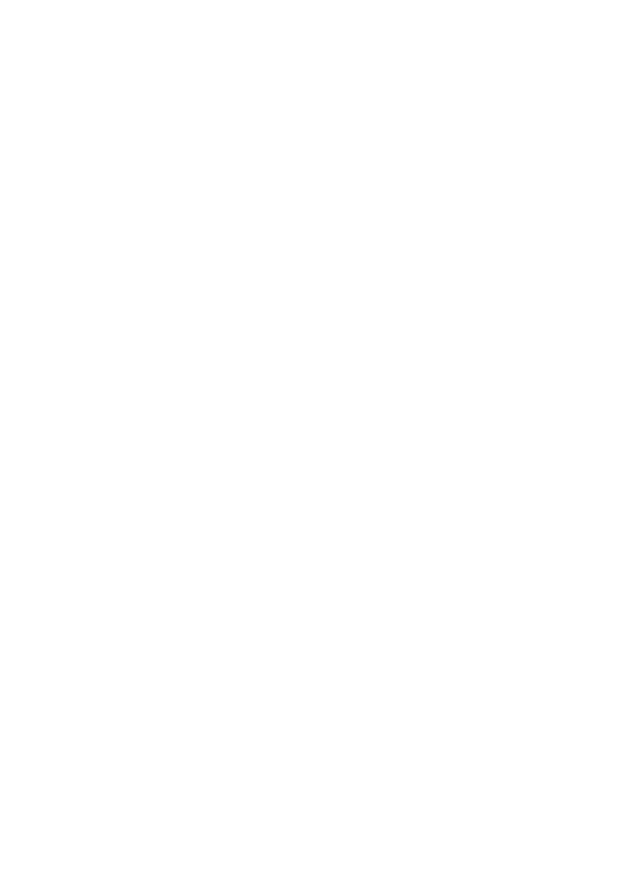
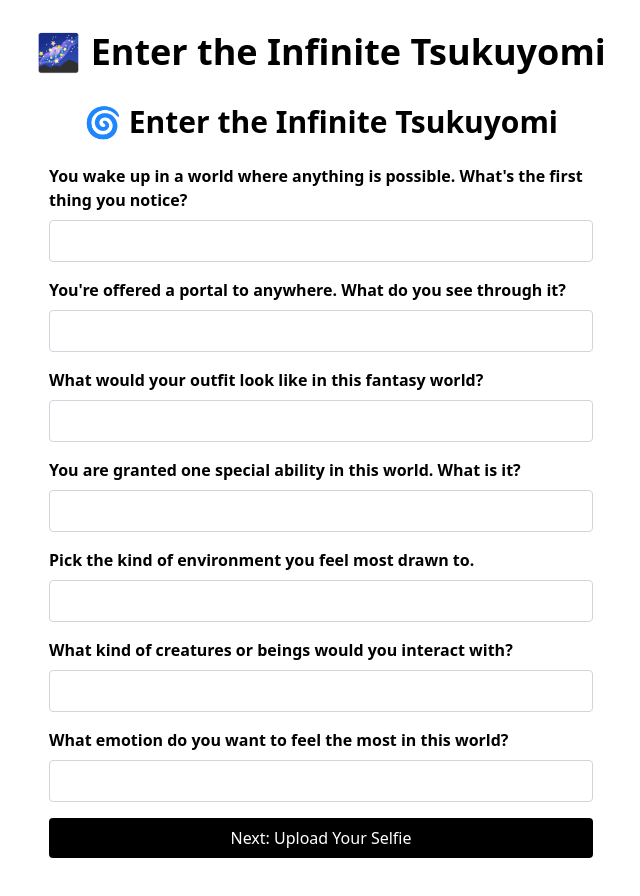
Before and after one commit to saifkazi25/IT129, a Next.js app: page / in a window 1280 px wide. Before the commit this address had no page. Shown: the top 896 px of the page, without its empty margins (319-959 px from the left). Before the commit the page ends 800 px from the top, so only its background shows below. Built offline with nearby package versions, Linux system fonts and the light colour scheme.

Commit message:
Update page.tsx

```diff
--- a/app/page.tsx
+++ b/app/page.tsx
@@ -1,14 +1,10 @@
-'use client';
+import QuizForm from '../components/QuizForm';
 
-import { useEffect } from 'react';
-import { useRouter } from 'next/navigation';
-
-export default function Home() {
-  const router = useRouter();
-
-  useEffect(() => {
-    router.push('/quiz');
-  }, [router]);
-
-  return null;
+export default function HomePage() {
+  return (
+    <main className="flex min-h-screen flex-col items-center justify-center p-8 bg-white text-black">
+      <h1 className="text-4xl font-bold mb-4">🌌 Enter the Infinite Tsukuyomi</h1>
+      <QuizForm />
+    </main>
+  );
 }
```
